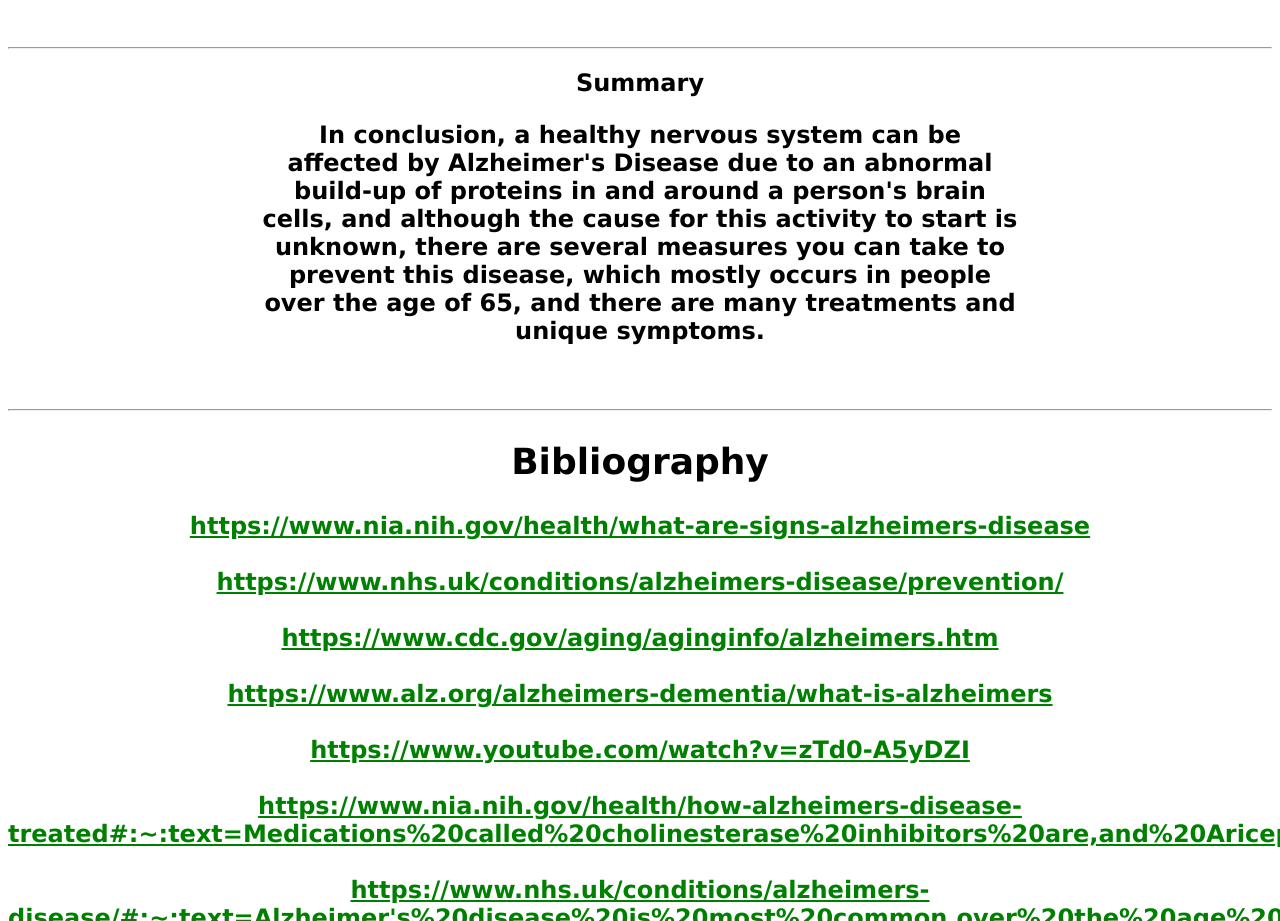
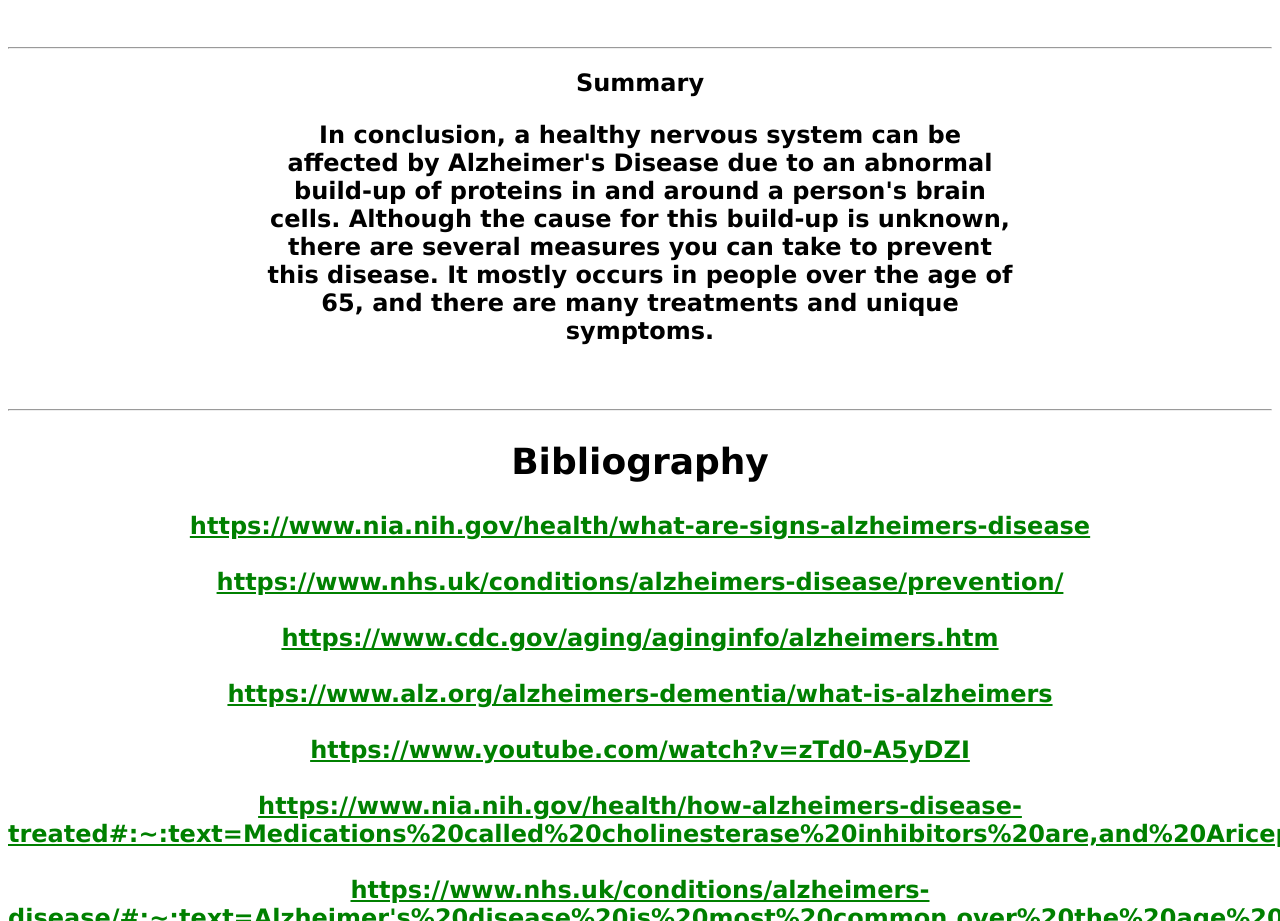
Before and after one commit to cellsproject/cellsproject.github.io, a plain HTML site: page index.html in a window 1280 px wide. Shown: the part 4182-5103 px from the top of the page. Drawn offline with Linux system fonts and the light colour scheme.

Commit message:
Update index.html

```diff
--- a/index.html
+++ b/index.html
@@ -369,7 +369,7 @@ window.onclick = function(event) {
 
 <center><h2>Summary</h2</center>
 
-<center><p style="width: 60%">In conclusion, a healthy nervous system can be affected by Alzheimer's Disease due to an abnormal build-up of proteins in and around a person's brain cells, and although the cause for this activity to start is unknown, there are several measures you can take to prevent this disease, which mostly occurs in people over the age of 65, and there are many treatments and unique symptoms.</p></center>
+<center><p style="width: 60%">In conclusion, a healthy nervous system can be affected by Alzheimer's Disease due to an abnormal build-up of proteins in and around a person's brain cells. Although the cause for this build-up is unknown, there are several measures you can take to prevent this disease. It mostly occurs in people over the age of 65, and there are many treatments and unique symptoms.</p></center>
 
 <br>
 
```
